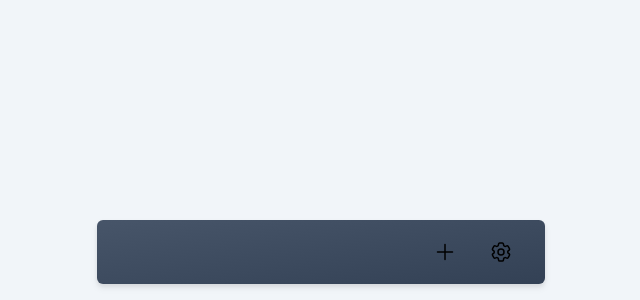
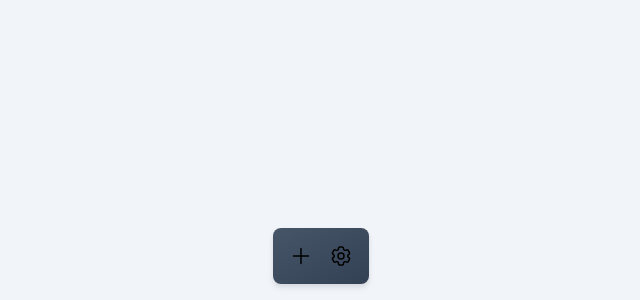
Before and after one commit to mattcbodily/landing-page, a Vue app: page / in a window 1280 px wide. Shown: the part 500-800 px from the top of the page, without its empty margins (319-959 px from the left). Built offline with nearby package versions, Linux system fonts and the light colour scheme.

Commit message:
Refactors the ToolBar component and its styling

```diff
--- a/src/App.vue
+++ b/src/App.vue
@@ -23,7 +23,5 @@ const widgetMap = {
       <component :is="widgetMap[widget.widget]" :widget-position="{ x: widget.x, y: widget.y }"></component>
     </template>
   </div>
-  <div class="fixed bottom-4 w-full px-4">
-    <ToolBar />
-  </div>
+  <ToolBar />
 </template>
--- a/src/components/ToolBar.vue
+++ b/src/components/ToolBar.vue
@@ -1,8 +1,8 @@
 <template>
   <div
-    class="h-16 w-full max-w-md px-4 mx-auto rounded-md bg-gradient-to-br from-slate-600 to-slate-700 flex justify-end items-center dark:text-slate-100 drop-shadow-md"
+    class="fixed inset-x-0 bottom-4 h-fit w-fit p-2 mx-auto rounded-lg bg-gradient-to-br from-slate-600 to-slate-700 dark:text-slate-100 drop-shadow-md"
   >
-    <button class="px-4 py-2">
+    <button class="p-2 rounded-lg hover:bg-emerald-600 transition-all">
       <svg
         xmlns="http://www.w3.org/2000/svg"
         fill="none"
@@ -14,7 +14,7 @@
         <path stroke-linecap="round" stroke-linejoin="round" d="M12 4.5v15m7.5-7.5h-15" />
       </svg>
     </button>
-    <button class="px-4 py-2">
+    <button class="p-2 rounded-lg hover:bg-emerald-600 transition-all">
       <svg
         xmlns="http://www.w3.org/2000/svg"
         fill="none"
```
